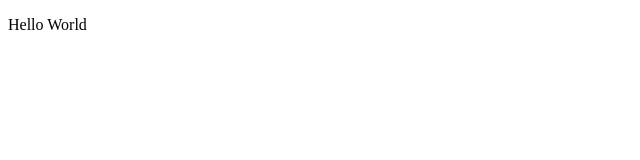
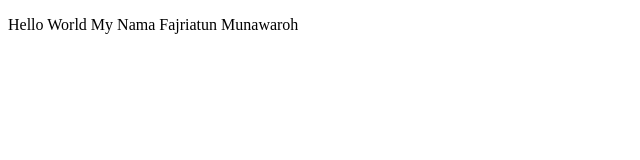
Before and after one commit to fajria96/tgs-freeclass-eduwork, a plain HTML site: page index.html in a window 1280 px wide. Shown: the whole page, without its empty margins (0-640 px from the left). Drawn offline with Linux system fonts and the light colour scheme.

Commit message:
Edit paragraf di branch baru

```diff
--- a/index.html
+++ b/index.html
@@ -7,6 +7,6 @@
     <title>TUGAS FUNDAMENTAL GIT</title>
 </head>
 <body>
-    <p>Hello World</p>
+    <p>Hello World My Nama Fajriatun Munawaroh</p>
 </body>
 </html>
```
